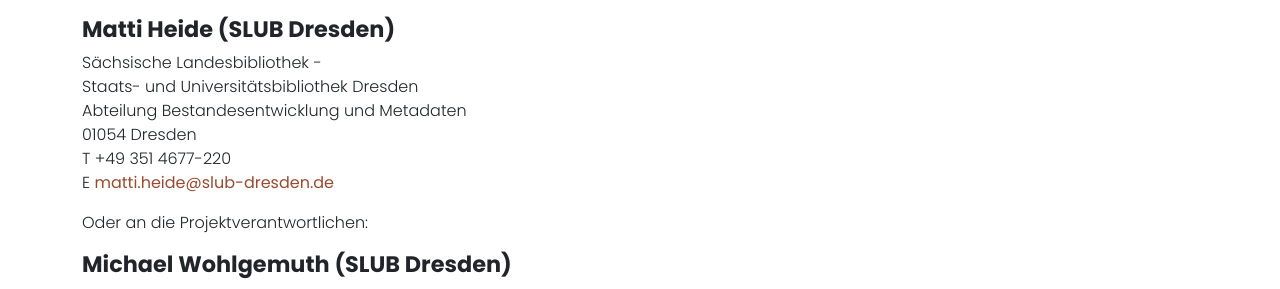
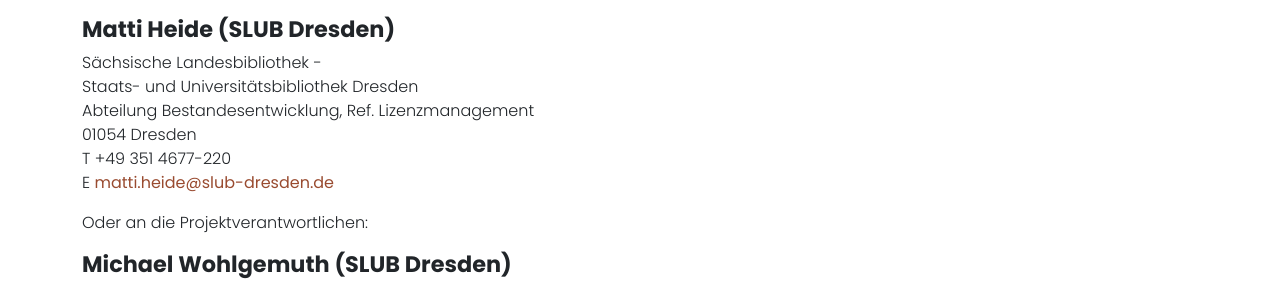
Before and after one commit to panter-project/panter-project.github.io, a Jekyll site: the page built from contact.markdown, in a window 1280 px wide. Shown: the part 602-891 px from the top of the page. Built offline with Jekyll 4.4.1, drawn with Linux system fonts in a browser that asks for light colours.

Commit message:
Update contact.markdown

```diff
--- a/contact.markdown
+++ b/contact.markdown
@@ -9,7 +9,7 @@
 
 Sächsische Landesbibliothek -\
 Staats- und Universitätsbibliothek Dresden\
-Abteilung Bestandesentwicklung und Metadaten\
+Abteilung Bestandesentwicklung, Ref. Lizenzmanagement\
 01054 Dresden\
 T +49 351 4677-220\
 E <matti.heide@slub-dresden.de>
```
